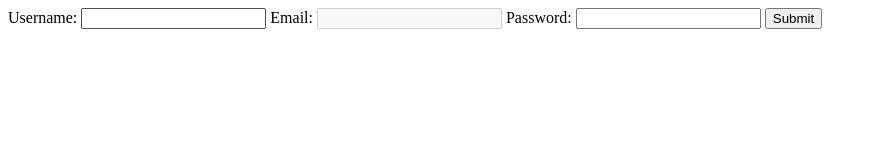
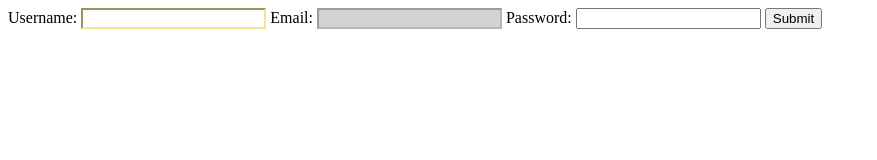
Before and after one commit to wow2nov/css-pseudo-class-and-pseudo-elements, a website: page index.html in a window 1280 px wide. In both pictures the pointer is over the input "Username:". Shown: the whole page, without its empty margins (0-877 px from the left). Drawn offline with Linux system fonts and the light colour scheme.

Commit message:
style: enhance input and button hover states in CSS

```diff
--- a/style.css
+++ b/style.css
@@ -1 +1,11 @@
-/* Start coding here */
+input:disabled {
+    background-color: lightgrey;
+}
+
+input:hover{
+    border-color: khaki;
+}
+
+button:hover{
+    color: pink;
+}
```
